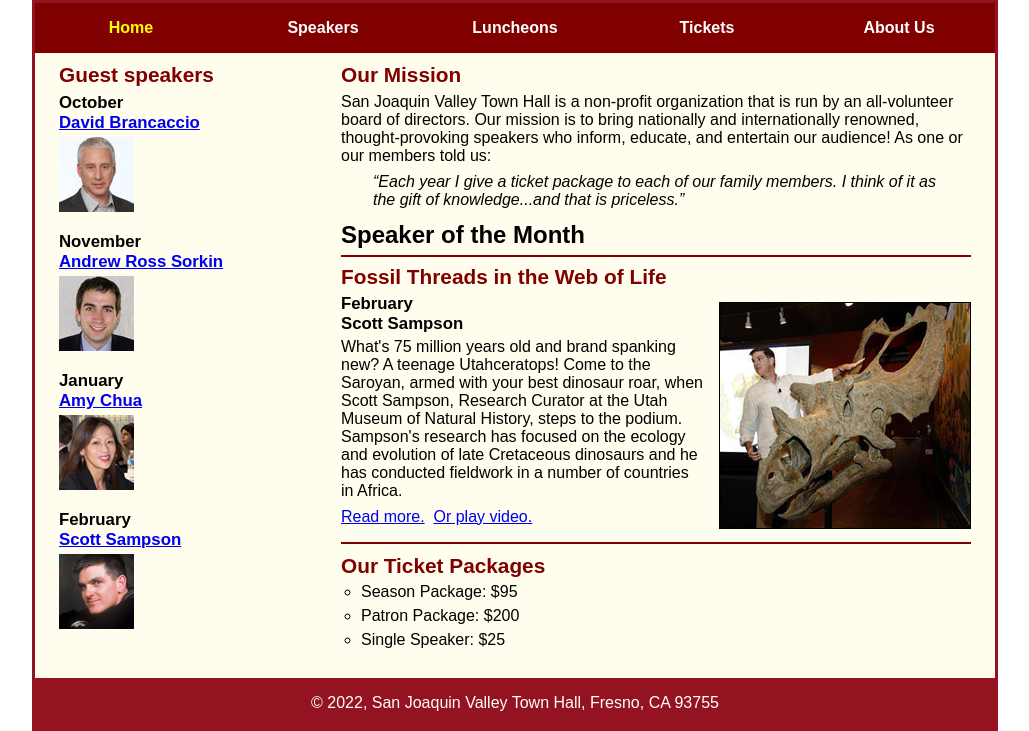
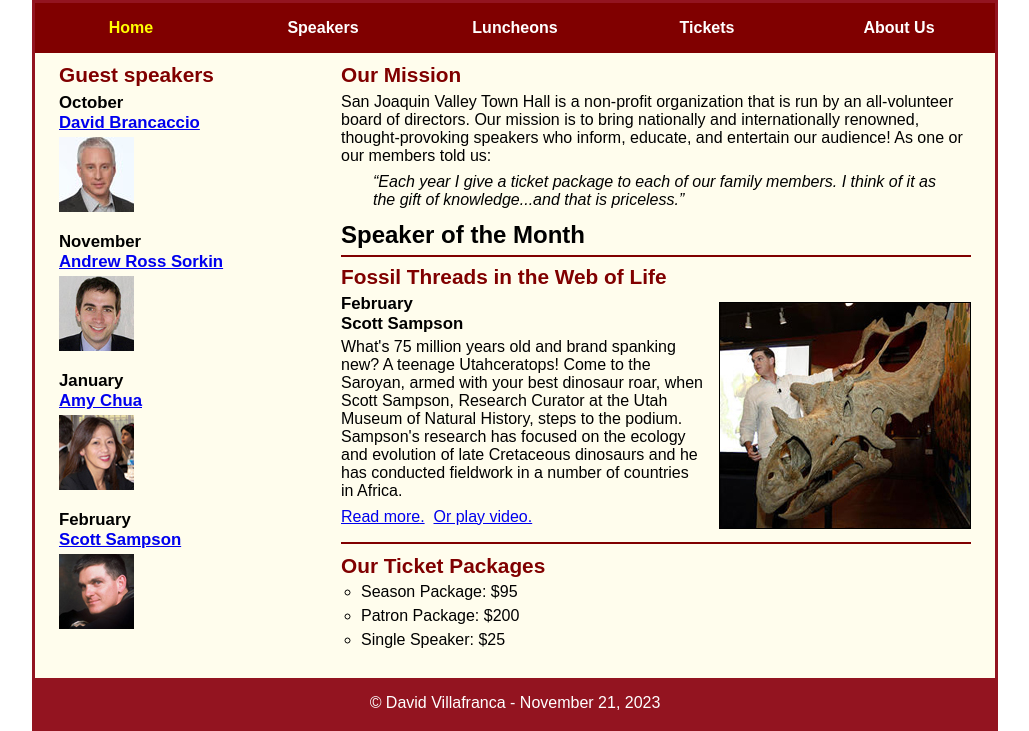
Before and after one commit to theamazins17/A11, a plain HTML site: page index.html in a window 1280 px wide. Shown: the part 120-851 px from the top of the page, without its empty margins (125-1154 px from the left). Drawn offline with nearby package versions, Linux system fonts and the light colour scheme.

Commit message:
updating base files

```diff
--- a/c8_index.html
+++ b/index.html
@@ -89,7 +89,7 @@
 		</aside>
 	</main>
 	<footer>
-		<p>&copy; 2022, San Joaquin Valley Town Hall, Fresno, CA 93755</p>
+		<p>&copy; David Villafranca - November 21, 2023</p>
 	</footer>
 </body>
 </html>
```
